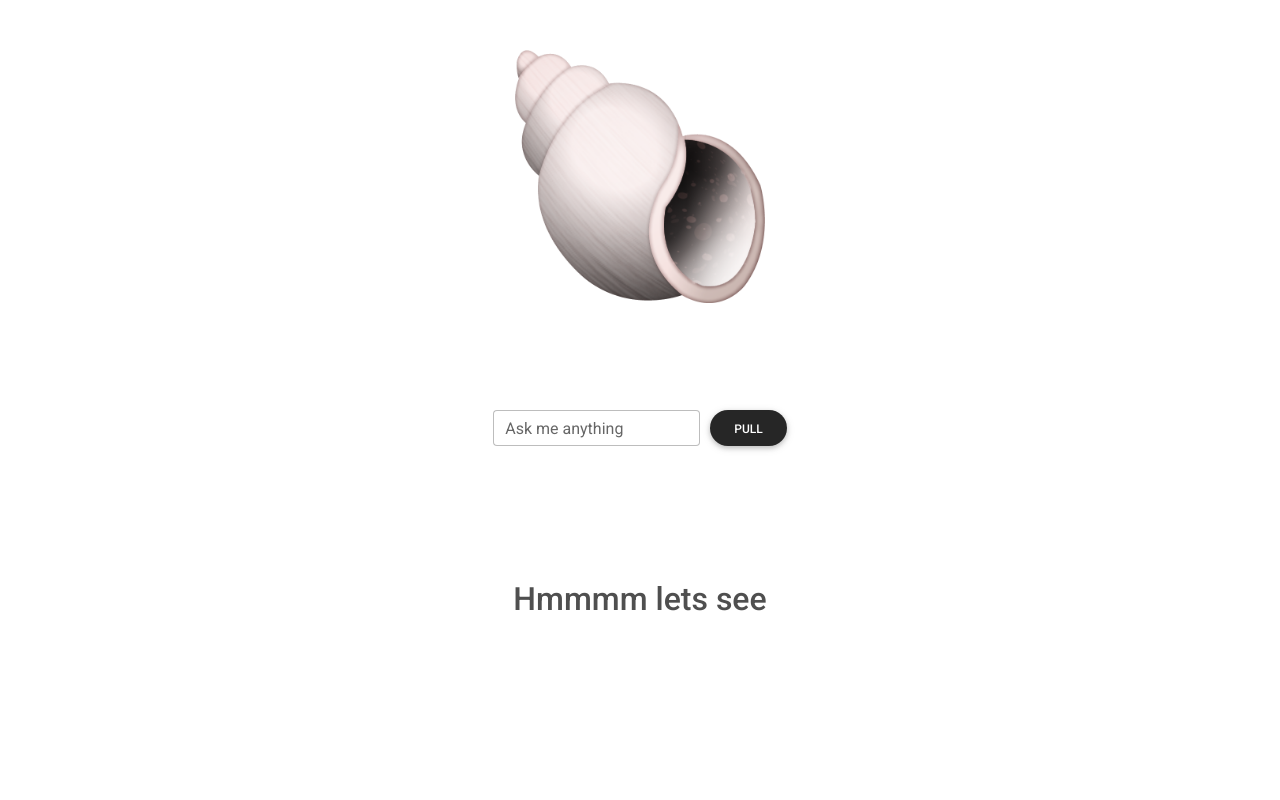
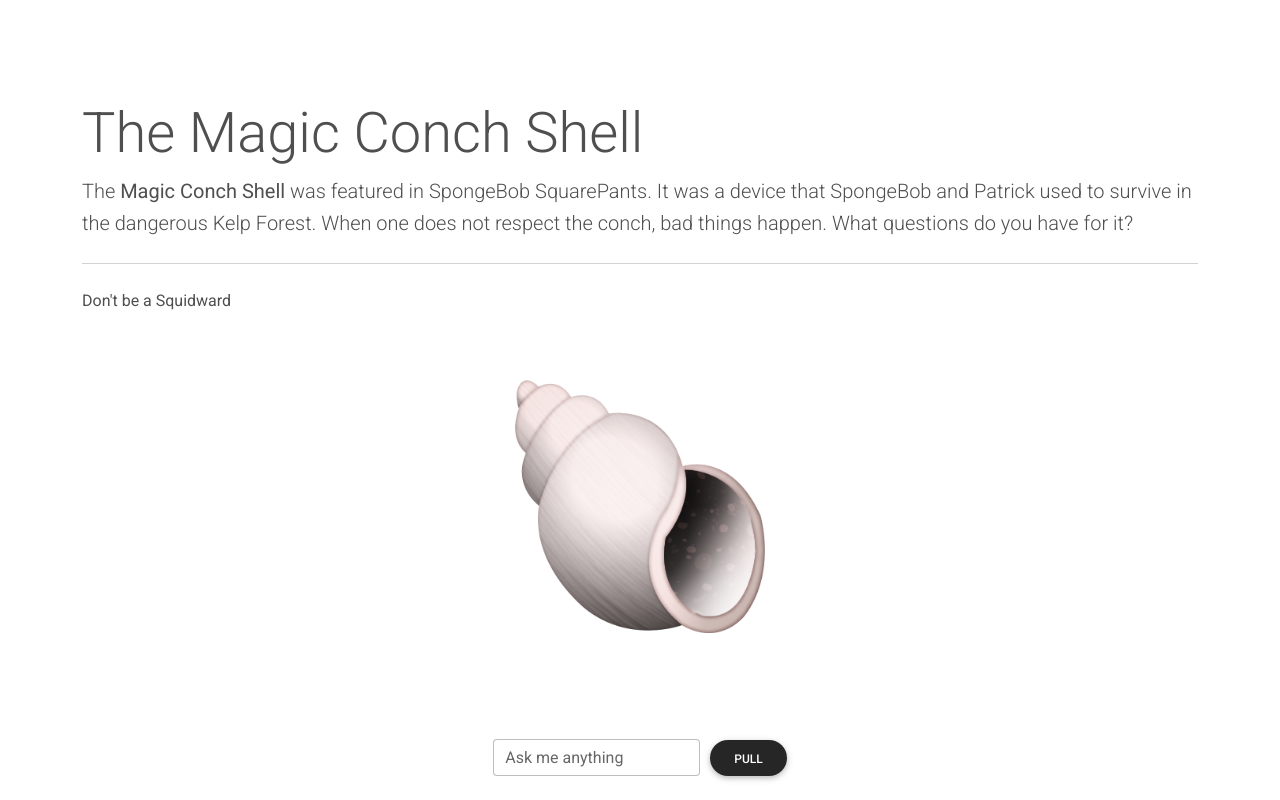
Before and after one commit to gmangunay/magic8ball, a plain HTML site: page index.html in a window 1280 px wide. Shown: the top 800 px of the page. Drawn offline with nearby package versions, Linux system fonts and the light colour scheme.

Commit message:
inserted jumbotron

```diff
--- a/css/styles.css
+++ b/css/styles.css
@@ -1,3 +1,6 @@
+.jumbotronWrapper{
+    padding-top: 100px;
+}
 #conch{
     width: 250px;
     margin-top: 50px;
--- a/index.html
+++ b/index.html
@@ -27,6 +27,22 @@
 <body>
 
     <div class="container">
+
+        <div class="row jumbotronWrapper">
+            <div class="col d-flex align-items-center justify-content-center">
+                <div class="jumbotron">
+                    <h2 class="display-4">The Magic Conch Shell</h2>
+                    <p class="lead">The <b>Magic Conch Shell</b> was featured in SpongeBob SquarePants.
+                                    It was a device that SpongeBob and Patrick used to survive in the dangerous Kelp Forest.
+                                    When one does not respect the conch, bad things happen. What questions do you have for it?
+                    </p>
+                    <hr class="my-4">
+                    <p>Don't be a Squidward</p>
+                    <!-- <a class="btn btn-primary btn-lg" href="#" role="button">Learn more</a> -->
+                  </div>
+            </div>
+        </div>
+
         <div class="row">
             <div class="col d-flex align-items-center justify-content-center">
                 <img src="./images/Spiral Shell Emoji.png"  id="conch" alt="The magic conch">
```
